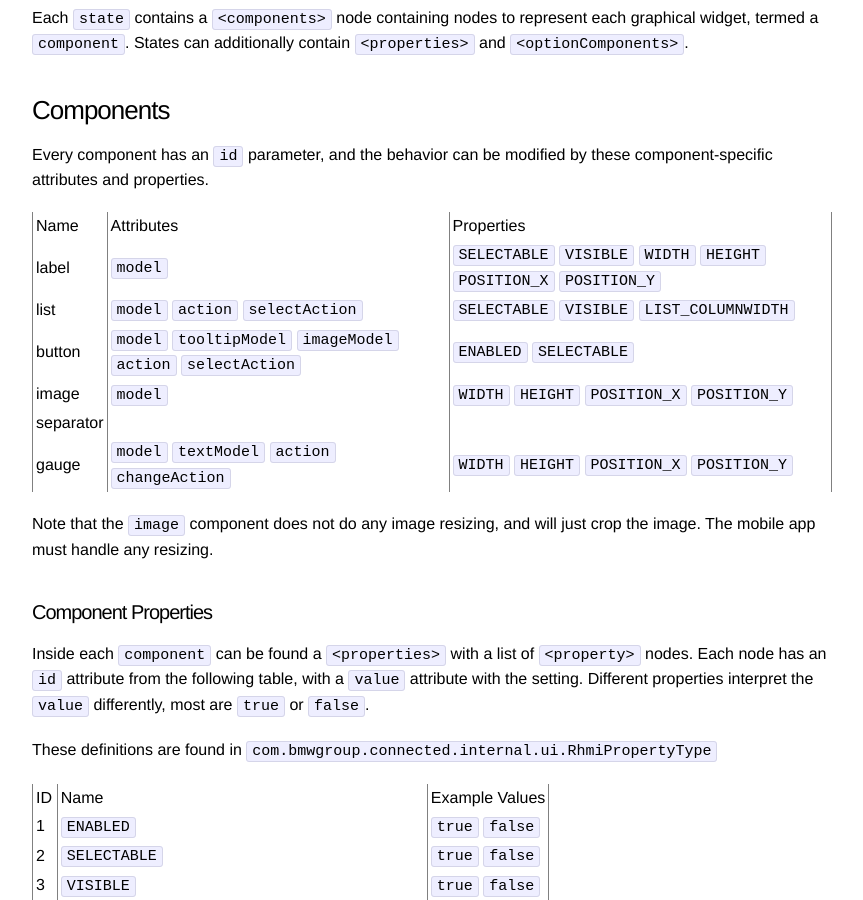
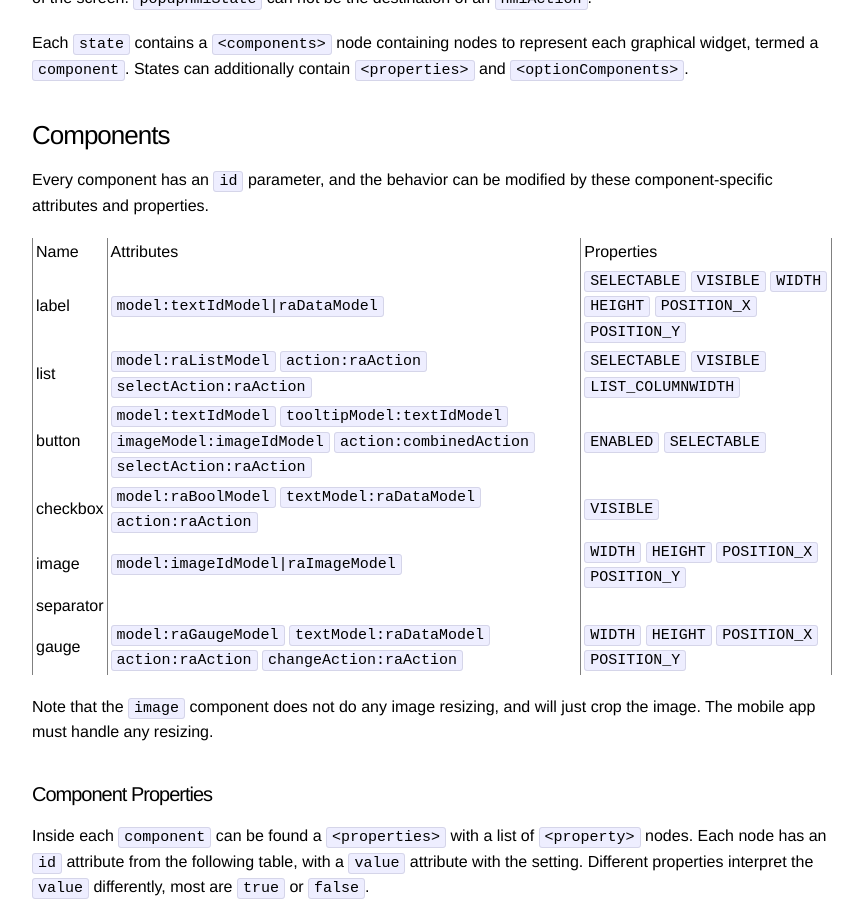
Before and after one commit to BimmerGestalt/BMWConnectedAnalysis, a Jekyll site: the page built from docs/rhmi-layout.md, in a window 1280 px wide and 900 px high, scrolled down 2807 px. Shown: the whole window, without its empty margins (208-1071 px from the left). Built offline with Jekyll 4.4.1, drawn with Linux system fonts in a browser that asks for light colours; some of the changed text lies outside the part shown.

Commit message:
Updates the RHMI docs

```diff
--- a/docs/rhmi-layout.md
+++ b/docs/rhmi-layout.md
@@ -85,12 +86,13 @@ States can additionally contain `<properties>` and `<optionComponents>`.
 Every component has an `id` parameter, and the behavior can be modified by these component-specific attributes and properties.
 
 | Name | Attributes | Properties |
-| label | `model` | `SELECTABLE` `VISIBLE` `WIDTH` `HEIGHT` `POSITION_X` `POSITION_Y` |
-| list | `model` `action` `selectAction` | `SELECTABLE` `VISIBLE` `LIST_COLUMNWIDTH` |
-| button | `model` `tooltipModel` `imageModel` `action` `selectAction` | `ENABLED` `SELECTABLE` |
-| image | `model` | `WIDTH` `HEIGHT` `POSITION_X` `POSITION_Y` |
+| label | `model:textIdModel|raDataModel` | `SELECTABLE` `VISIBLE` `WIDTH` `HEIGHT` `POSITION_X` `POSITION_Y` |
+| list | `model:raListModel` `action:raAction` `selectAction:raAction` | `SELECTABLE` `VISIBLE` `LIST_COLUMNWIDTH` |
+| button | `model:textIdModel` `tooltipModel:textIdModel` `imageModel:imageIdModel` `action:combinedAction` `selectAction:raAction` | `ENABLED` `SELECTABLE` |
+| checkbox | `model:raBoolModel` `textModel:raDataModel` `action:raAction` | `VISIBLE` |
+| image | `model:imageIdModel|raImageModel` | `WIDTH` `HEIGHT` `POSITION_X` `POSITION_Y` |
 | separator | | |
-| gauge | `model` `textModel` `action` `changeAction` | `WIDTH` `HEIGHT` `POSITION_X` `POSITION_Y` |
+| gauge | `model:raGaugeModel` `textModel:raDataModel` `action:raAction` `changeAction:raAction` | `WIDTH` `HEIGHT` `POSITION_X` `POSITION_Y` |
 
 Note that the `image` component does not do any image resizing, and will just crop the image. The mobile app must handle any resizing.
 
```
Also changed, not shown: other parts of docs/rhmi-layout.md (+2 -1 lines).
